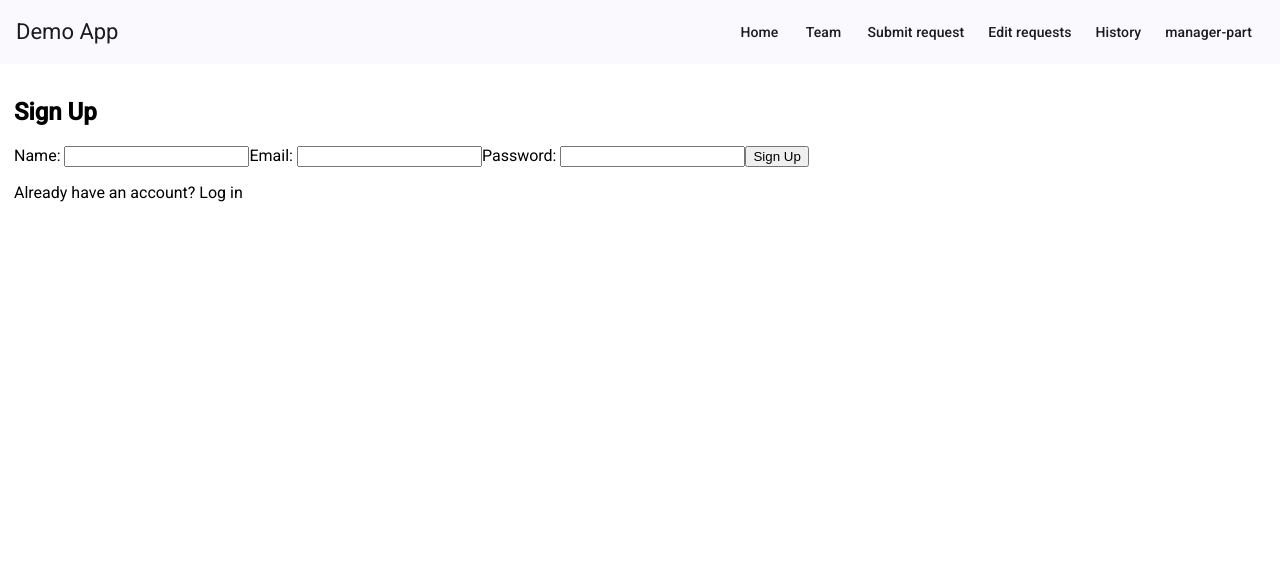
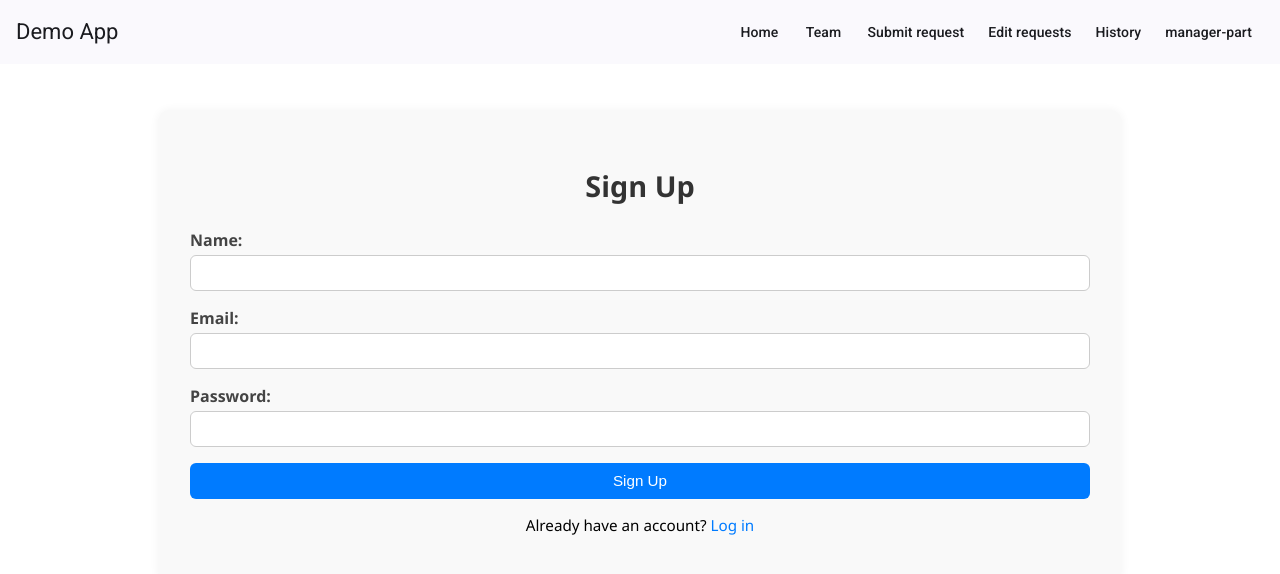
Before and after one commit to Razvanlog/Time_off_Manager, an Angular app in the folder FrontEnd/: page /signup in a window 1280 px wide. Shown: the top 574 px of the page. Built offline with nearby package versions, Linux system fonts and the light colour scheme.

Commit message:
update auth - scss

```diff
--- /dev/null
+++ b/FrontEnd/src/app/layout/login/login.component.scss
@@ -0,0 +1,85 @@
+:host {
+  display: block;
+  max-width: 900px;
+  margin: 2rem auto;
+  padding: 2rem;
+  background-color: #f9f9f9;
+  border-radius: 12px;
+  box-shadow: 0 0 10px rgba(0, 0, 0, 0.05);
+  font-family: 'Segoe UI', sans-serif;
+}
+
+h2 {
+  text-align: center;
+  margin-bottom: 1.5rem;
+  font-size: 1.8rem;
+  color: #333;
+}
+
+form {
+  display: flex;
+  flex-direction: column;
+  gap: 1rem;
+}
+
+label {
+  display: flex;
+  flex-direction: column;
+  font-weight: 600;
+  color: #444;
+}
+
+input {
+  margin-top: 0.25rem;
+  padding: 0.5rem;
+  border-radius: 6px;
+  border: 1px solid #ccc;
+  font-size: 1rem;
+  transition: border-color 0.2s;
+
+  &:focus {
+    border-color: #007bff;
+    outline: none;
+  }
+}
+
+button {
+  padding: 0.6rem 1rem;
+  font-size: 0.95rem;
+  background-color: #007bff;
+  color: white;
+  border: none;
+  border-radius: 6px;
+  cursor: pointer;
+  transition: background-color 0.2s;
+
+  &:hover {
+    background-color: #0056b3;
+  }
+
+  &:disabled {
+    background-color: #aaa;
+    cursor: not-allowed;
+  }
+}
+
+p[ng-reflect-ng-if] {
+  color: red;
+  margin-top: 1rem;
+  font-weight: 500;
+}
+
+p:last-of-type {
+  text-align: center;
+  margin-top: 1rem;
+  font-size: 0.95rem;
+
+  a {
+    color: #007bff;
+    text-decoration: none;
+
+    &:hover {
+      text-decoration: underline;
+    }
+  }
+}
--- a/FrontEnd/src/app/layout/login/login.component.ts
+++ b/FrontEnd/src/app/layout/login/login.component.ts
@@ -9,7 +9,8 @@ import { RouterModule } from '@angular/router';
   selector: 'app-login',
   standalone: true,
   imports: [CommonModule, FormsModule, RouterModule],
-  templateUrl: './login.component.html'
+  templateUrl: './login.component.html',
+  styleUrls: ['./login.component.scss']
 })
 export class LoginComponent {
   email = '';
--- a/FrontEnd/src/app/layout/signup/signup.component.html
+++ b/FrontEnd/src/app/layout/signup/signup.component.html
@@ -6,4 +6,4 @@
   <button type="submit">Sign Up</button>
 </form>
 <p *ngIf="error" style="color:red">{{ error }}</p>
-<p>Already have an account? <a routerLink="/login">Log in</a></p>
+<p>Already have an account? <a [routerLink]="['/login']">Log in</a></p>
--- /dev/null
+++ b/FrontEnd/src/app/layout/signup/signup.component.scss
@@ -0,0 +1,85 @@
+:host {
+  display: block;
+  max-width: 900px;
+  margin: 2rem auto;
+  padding: 2rem;
+  background-color: #f9f9f9;
+  border-radius: 12px;
+  box-shadow: 0 0 10px rgba(0, 0, 0, 0.05);
+  font-family: 'Segoe UI', sans-serif;
+}
+
+h2 {
+  text-align: center;
+  margin-bottom: 1.5rem;
+  font-size: 1.8rem;
+  color: #333;
+}
+
+form {
+  display: flex;
+  flex-direction: column;
+  gap: 1rem;
+}
+
+label {
+  display: flex;
+  flex-direction: column;
+  font-weight: 600;
+  color: #444;
+}
+
+input {
+  margin-top: 0.25rem;
+  padding: 0.5rem;
+  border-radius: 6px;
+  border: 1px solid #ccc;
+  font-size: 1rem;
+  transition: border-color 0.2s;
+
+  &:focus {
+    border-color: #007bff;
+    outline: none;
+  }
+}
+
+button {
+  padding: 0.6rem 1rem;
+  font-size: 0.95rem;
+  background-color: #007bff;
+  color: white;
+  border: none;
+  border-radius: 6px;
+  cursor: pointer;
+  transition: background-color 0.2s;
+
+  &:hover {
+    background-color: #0056b3;
+  }
+
+  &:disabled {
+    background-color: #aaa;
+    cursor: not-allowed;
+  }
+}
+
+p[ng-reflect-ng-if] {
+  color: red;
+  margin-top: 1rem;
+  font-weight: 500;
+}
+
+p:last-of-type {
+  text-align: center;
+  margin-top: 1rem;
+  font-size: 0.95rem;
+
+  a {
+    color: #007bff;
+    text-decoration: none;
+
+    &:hover {
+      text-decoration: underline;
+    }
+  }
+}
--- a/FrontEnd/src/app/layout/signup/signup.component.ts
+++ b/FrontEnd/src/app/layout/signup/signup.component.ts
@@ -3,12 +3,14 @@ import { Router } from '@angular/router';
 import { UserApiService, CreateUserRequest } from '../../services/user-api.service';
 import { CommonModule } from '@angular/common';
 import { FormsModule } from '@angular/forms';
+import { RouterModule } from '@angular/router';
 
 @Component({
   selector: 'app-signup',
   standalone: true,
-  imports: [CommonModule, FormsModule],
-  templateUrl: './signup.component.html'
+  imports: [CommonModule, FormsModule, RouterModule],
+  templateUrl: './signup.component.html',
+  styleUrls: ['./signup.component.scss']
 })
 export class SignupComponent {
   name = '';
```
Also changed, not shown: FrontEnd/src/app/layout/login/login.component.css (deleted), FrontEnd/src/app/layout/signup/signup.component.css (deleted).
